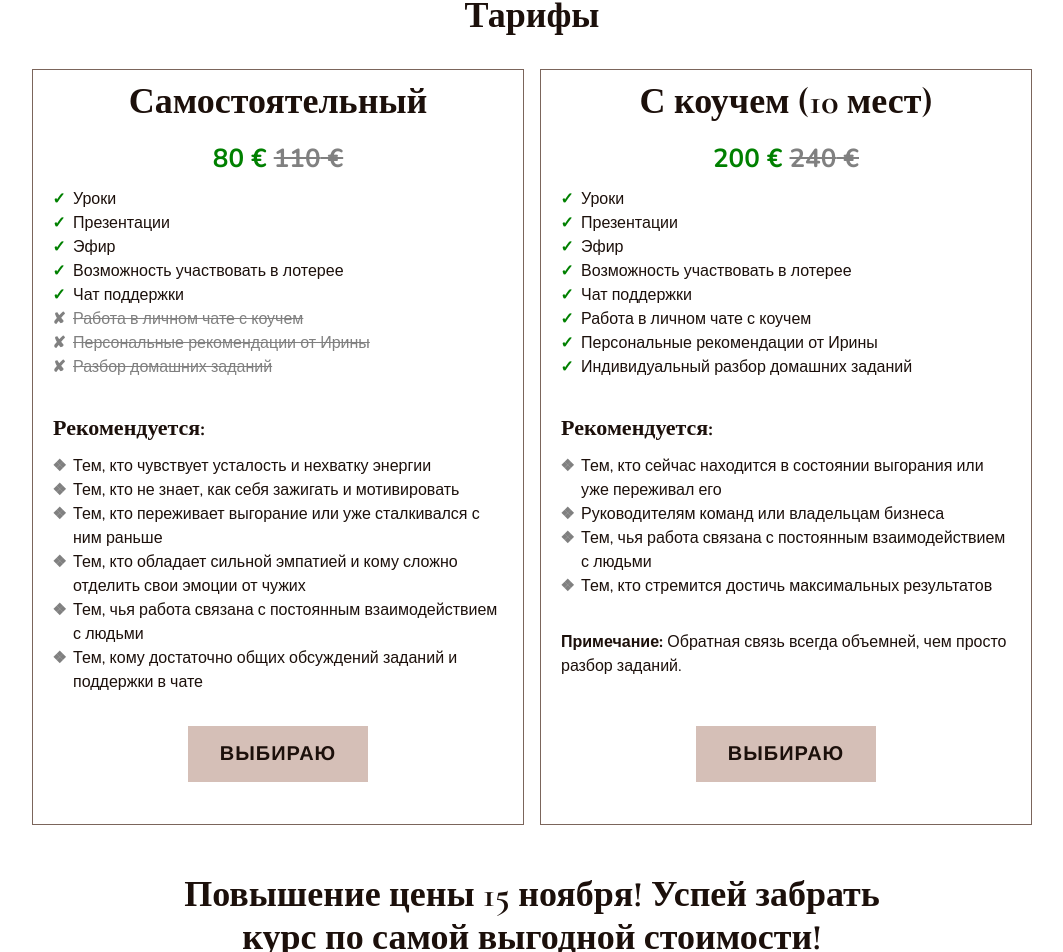
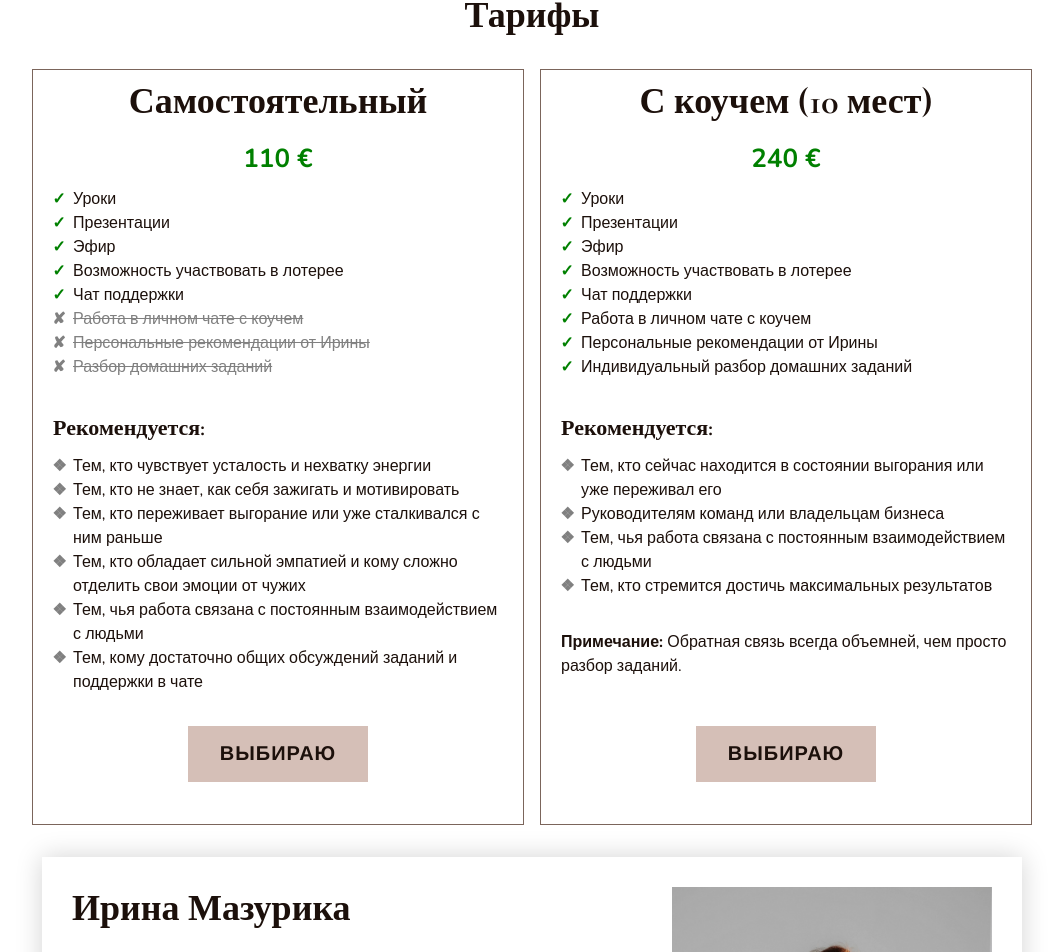
Before and after one commit to catherineriver/irina_landing, a Next.js app: page / in a window 1280 px wide. Shown: the part 2787-3739 px from the top of the page, without its empty margins (108-1171 px from the left). Built offline with nearby package versions, Linux system fonts and the light colour scheme.

Commit message:
update price

```diff
--- a/src/app/components/PlansList.js
+++ b/src/app/components/PlansList.js
@@ -26,7 +26,7 @@ const tariffs = {
                 "Тем, чья работа связана с постоянным взаимодействием с людьми",
                 "Тем, кому достаточно общих обсуждений заданий и поддержки в чате"
             ],
-            "link": "https://buy.stripe.com/00gg1AgAcglA9wYeUW"
+            "link": "https://buy.stripe.com/4gwaHg6ZCeds5gIdQU"
         },
         {
             "name": "С коучем (10 мест)",
@@ -49,7 +49,7 @@ const tariffs = {
                 "Тем, кто стремится достичь максимальных результатов"
             ],
             "note": "Обратная связь всегда объемней, чем просто разбор заданий.",
-            "link": "https://buy.stripe.com/cN22aK83Gfhw4cE9AD"
+            "link": "https://buy.stripe.com/4gw02C97K0mC4cE3ch"
         }
     ]
 }
@@ -64,8 +64,7 @@ const PlansList = () => {
                         <div key={index} className={styles.plan}>
                             <h2>{tariff.name}</h2>
                             <p style={{fontWeight: "bold", fontSize: "26px", color: "green", textAlign: "center"}}>
-                                {tariff.price} € <span
-                                style={{textDecoration: "line-through", color: "gray"}}>{tariff.original_price} €</span>
+                                {tariff.original_price} €
                             </p>
                             <ul style={{ flexGrow: 0 }}>
                                 {tariff.description.map((item, idx) => (
@@ -95,9 +94,6 @@ const PlansList = () => {
                     ))}
 
                 </div>
-                <h2 style={{textAlign: "center", margin: "48px auto", maxWidth: "60%"}}>Повышение цены 15 ноября! Успей забрать курс по самой выгодной
-                    стоимости!</h2>
-
             </section>
 
         </>
```
